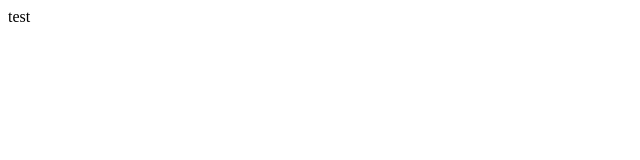
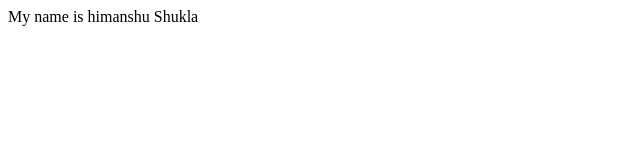
Before and after one commit to Himanshukla14/Himanshukla14.github.io, a plain HTML site: page index.html in a window 1280 px wide. Shown: the whole page, without its empty margins (0-640 px from the left). Drawn offline with Linux system fonts and the light colour scheme.

Commit message:
my second commit

```diff
--- a/index.html
+++ b/index.html
@@ -6,6 +6,6 @@
     <title>Document</title>
 </head>
 <body>
-    test
+    My name is himanshu Shukla
 </body>
 </html>
```
